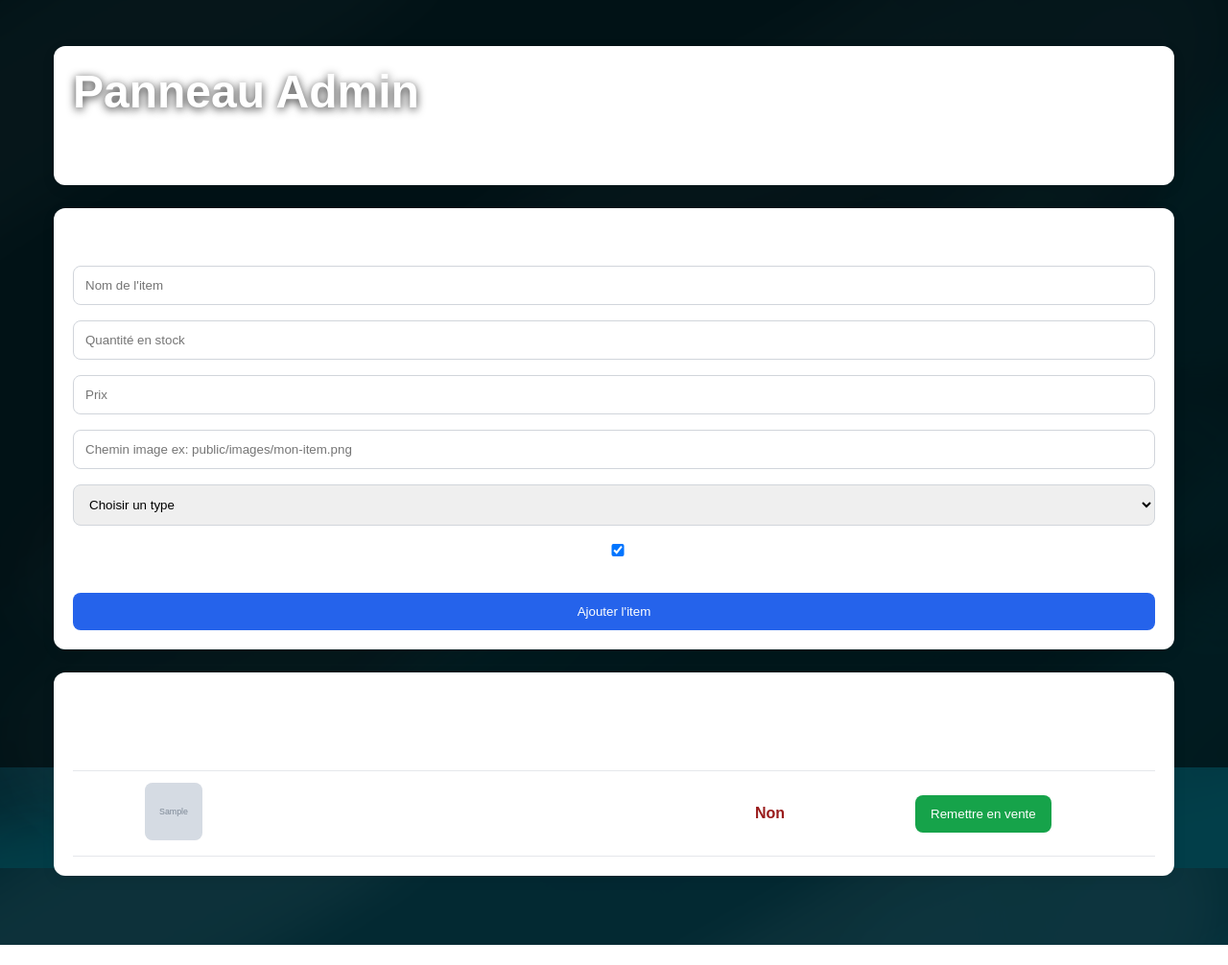
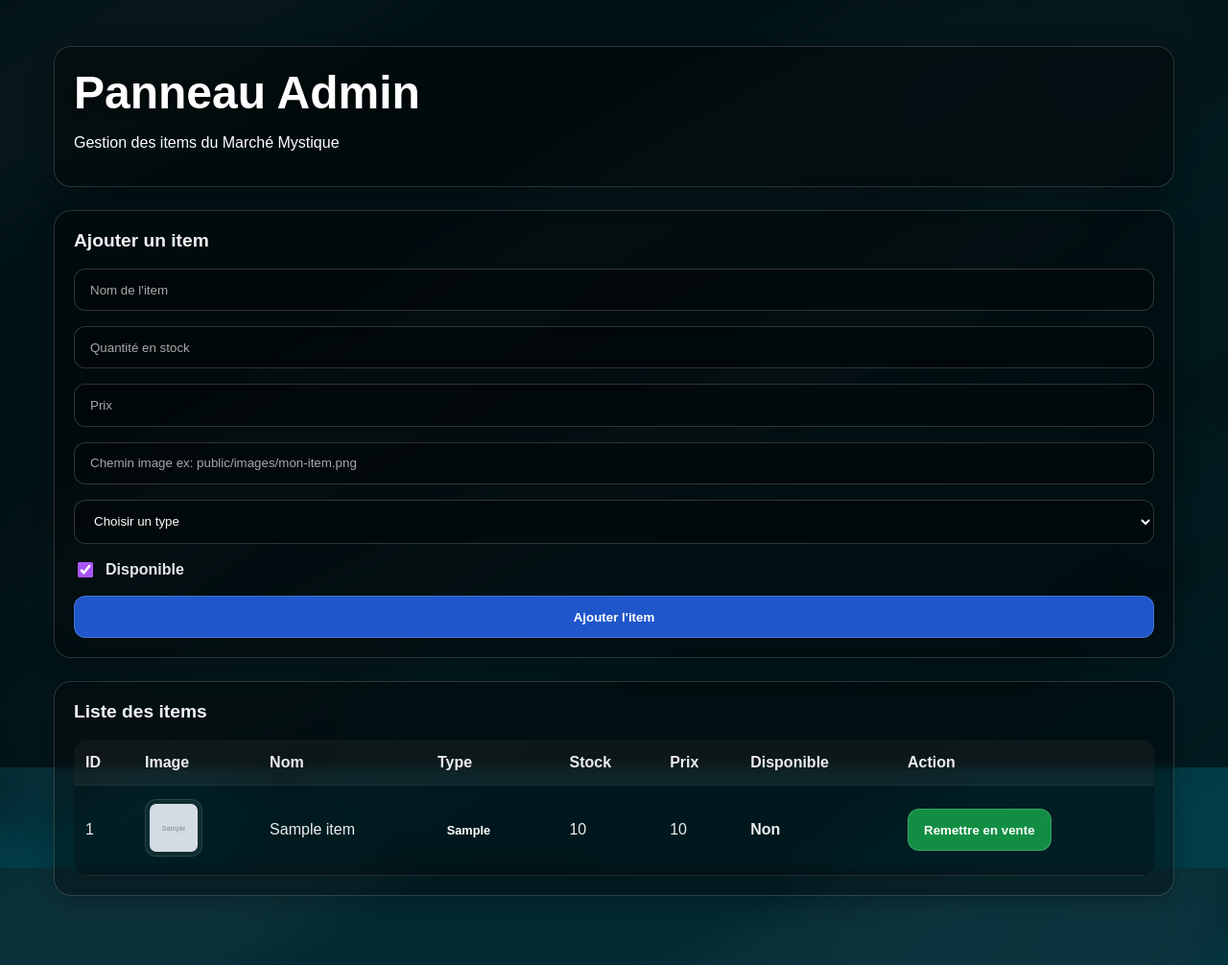
Before and after one commit to salfjiorejgioe/PFI, a PHP site: page /admin.php in a window 1280 px wide. Shown: the whole page at 96% size. Before the commit the page ends 985 px from the top, so only its background shows below. Run offline with PHP 8.4, Linux system fonts and the light colour scheme; tables that the repository leaves empty or names only in its code hold one stand-in row (values such as "Sample post"); grey boxes marked "Sample" are stand-in pictures.

Commit message:
Update style.css

```diff
--- a/public/css/style.css
+++ b/public/css/style.css
@@ -445,11 +445,13 @@ table{
 }
 
 .admin-card {
-            background: white;
-            border-radius: 12px;
+    background: rgba(0,0,0,0.35);
+    border: 1px solid rgba(255,255,255,0.16);
+    border-radius: 18px;
     padding: 1.25rem;
     margin-bottom: 1.5rem;
-            box-shadow: 0 4px 14px rgba(0,0,0,0.08);
+    box-shadow: 0 8px 24px rgba(0,0,0,0.25);
+    backdrop-filter: blur(4px);
 }
 
 .admin-title {
@@ -457,19 +459,21 @@ table{
 }
 
 .msg-success {
-            background: #dcfce7;
-            color: #166534;
+    background: rgba(34,197,94,0.16);
+    color: #bbf7d0;
     padding: 0.75rem 1rem;
-            border-radius: 10px;
+    border-radius: 12px;
     margin-bottom: 1rem;
+    border: 1px solid rgba(187,247,208,0.18);
 }
 
 .msg-error {
-            background: #fee2e2;
-            color: #991b1b;
+    background: rgba(239,68,68,0.16);
+    color: #fecaca;
     padding: 0.75rem 1rem;
-            border-radius: 10px;
+    border-radius: 12px;
     margin-bottom: 1rem;
+    border: 1px solid rgba(254,202,202,0.18);
 }
 
 .admin-form {
@@ -479,74 +483,130 @@ table{
 
 .admin-form input,
 .admin-form select {
-            padding: 0.75rem;
-            border: 1px solid #d1d5db;
-            border-radius: 8px;
+    padding: 0.85rem 1rem;
+    border: 1px solid rgba(255,255,255,0.18);
+    border-radius: 12px;
     width: 100%;
+    background: rgba(0,0,0,0.35);
+    color: #fff;
+    outline: none;
+}
+
+.admin-form input::placeholder {
+    color: rgba(255,255,255,0.65);
+}
+
+.admin-form select option {
+    color: #000;
+}
+
+.admin-form label {
+    display: flex;
+    align-items: center;
+    gap: 10px;
+    color: rgba(255,255,255,0.9);
+    font-weight: 600;
+}
+
+.admin-form input[type="checkbox"] {
+    width: 16px;
+    height: 16px;
+    accent-color: #a855f7;
 }
 
 .admin-form button,
 .action-btn {
-            padding: 0.75rem 1rem;
-            border: none;
-            border-radius: 8px;
+    padding: 0.85rem 1rem;
+    border-radius: 12px;
     cursor: pointer;
+    border: 1px solid rgba(255,255,255,0.18);
+    font-weight: 700;
+    transition: 0.2s ease;
 }
 
 .admin-form button {
-            background: #2563eb;
+    background: rgba(37,99,235,0.85);
     color: white;
 }
 
+.admin-form button:hover {
+    background: rgba(37,99,235,1);
+}
+
 .disable-btn {
-            background: #dc2626;
+    background: rgba(220,38,38,0.85);
     color: white;
 }
 
+.disable-btn:hover {
+    background: rgba(220,38,38,1);
+}
+
 .enable-btn {
-            background: #16a34a;
+    background: rgba(22,163,74,0.85);
     color: white;
 }
 
-        table {
+.enable-btn:hover {
+    background: rgba(22,163,74,1);
+}
+
+.admin-card table {
     width: 100%;
     border-collapse: collapse;
+    background: rgba(0,0,0,0.25);
+    border-radius: 14px;
+    overflow: hidden;
 }
 
-        table th, table td {
-            padding: 0.75rem;
-            border-bottom: 1px solid #e5e7eb;
+.admin-card th,
+.admin-card td {
+    padding: 0.9rem 0.75rem;
+    border-bottom: 1px solid rgba(255,255,255,0.10);
     text-align: left;
     vertical-align: middle;
+    color: rgba(255,255,255,0.92);
+}
+
+.admin-card th {
+    background: rgba(255,255,255,0.05);
+    font-weight: 800;
+}
+
+.admin-card tr:hover {
+    background: rgba(255,255,255,0.04);
 }
 
 .badge {
-            padding: 0.25rem 0.5rem;
+    padding: 0.25rem 0.6rem;
     border-radius: 999px;
     font-size: 0.8rem;
     color: white;
     display: inline-block;
+    font-weight: 700;
 }
 
-        .badge.A { background: #2563eb; }
-        .badge.R { background: #7c3aed; }
-        .badge.P { background: #ea580c; }
-        .badge.S { background: #16a34a; }
+.badge.A { background: rgba(37,99,235,0.9); }
+.badge.R { background: rgba(124,58,237,0.9); }
+.badge.P { background: rgba(234,88,12,0.9); }
+.badge.S { background: rgba(22,163,74,0.9); }
 
 img.item-thumb {
     width: 60px;
     height: 60px;
     object-fit: cover;
-            border-radius: 8px;
-            background: #f3f4f6;
+    border-radius: 12px;
+    background: rgba(255,255,255,0.06);
+    border: 1px solid rgba(255,255,255,0.12);
+    padding: 4px;
 }
 
 .status-on {
-            color: #166534;
-            font-weight: 600;
+    color: #86efac;
+    font-weight: 700;
 }
 
 .status-off {
-            color: #991b1b;
-            font-weight: 600;
+    color: #fca5a5;
+    font-weight: 700;
 }
```
Lines whose indentation alone changed are shown as unchanged.
